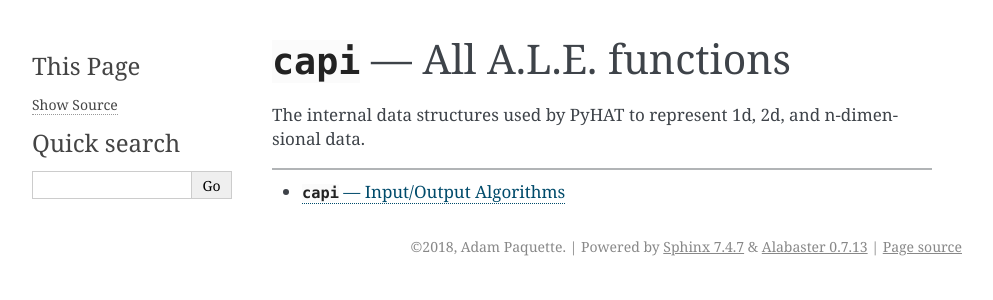
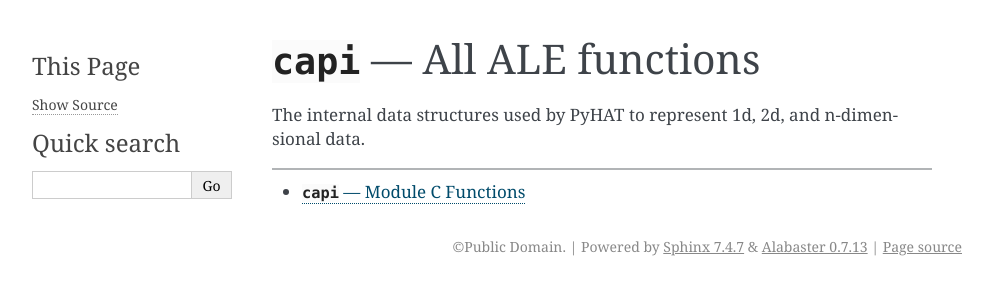
Before and after one commit to DOI-USGS/ale, a Sphinx documentation site: the page built from docs/source/library/capi/index.rst, in a window 1280 px wide. Shown: the top 300 px of the page, without its empty margins (148-1141 px from the left). Built offline with Sphinx 7.4.7, drawn with Linux system fonts in a browser that asks for light colours; the version number is read from the project's files by our own code.

Commit message:
updated config with recommended changes and started documenting functions

```diff
--- a/docs/source/conf.py
+++ b/docs/source/conf.py
@@ -21,12 +21,12 @@
 
 # -- Project information -----------------------------------------------------
 
-project = 'ale'
-copyright = '2018, Adam Paquette'
-author = 'Adam Paquette'
+project = 'ALE'
+copyright = 'Public Domain'
+author = 'USGS, Astrogeology Science Center'
 
 # The short X.Y version
-version = ''
+version = '0.1'
 # The full version, including alpha/beta/rc tags
 release = '0.1.0'
 
@@ -42,6 +42,8 @@
 # ones.
 
 breathe_projects = {"ale": "./../doxyxml/"}
+
+# breathe_projects_source = {"ale": ("../../include", ['ale.h'])}
 
 breathe_default_project = "ale"
 
@@ -144,7 +146,7 @@
 #  author, documentclass [howto, manual, or own class]).
 latex_documents = [
     (master_doc, 'ALE.tex', 'ALE Documentation',
-     'Adam Paquette', 'manual'),
+     author, 'manual'),
 ]
 
 
--- a/docs/source/library/capi/capi.rst
+++ b/docs/source/library/capi/capi.rst
@@ -1,6 +1,9 @@
-:mod:`capi` --- Input/Output Algorithms
+:mod:`capi` --- Module C Functions
 ============================================
 
 The :mod:`src` module
 
+.. doxygenfile:: ale.h
+   :project: ale
+
 .. versionadded:: 0.1.0
--- a/docs/source/library/capi/index.rst
+++ b/docs/source/library/capi/index.rst
@@ -1,4 +1,4 @@
-:mod:`capi` --- All A.L.E. functions
+:mod:`capi` --- All ALE functions
 ===================================
 
 The internal data structures used by PyHAT to represent 1d, 2d, and n-dimensional data.
```
Also changed, not shown: docs/source/index.rst (+6 -4 lines), 1 other file.
